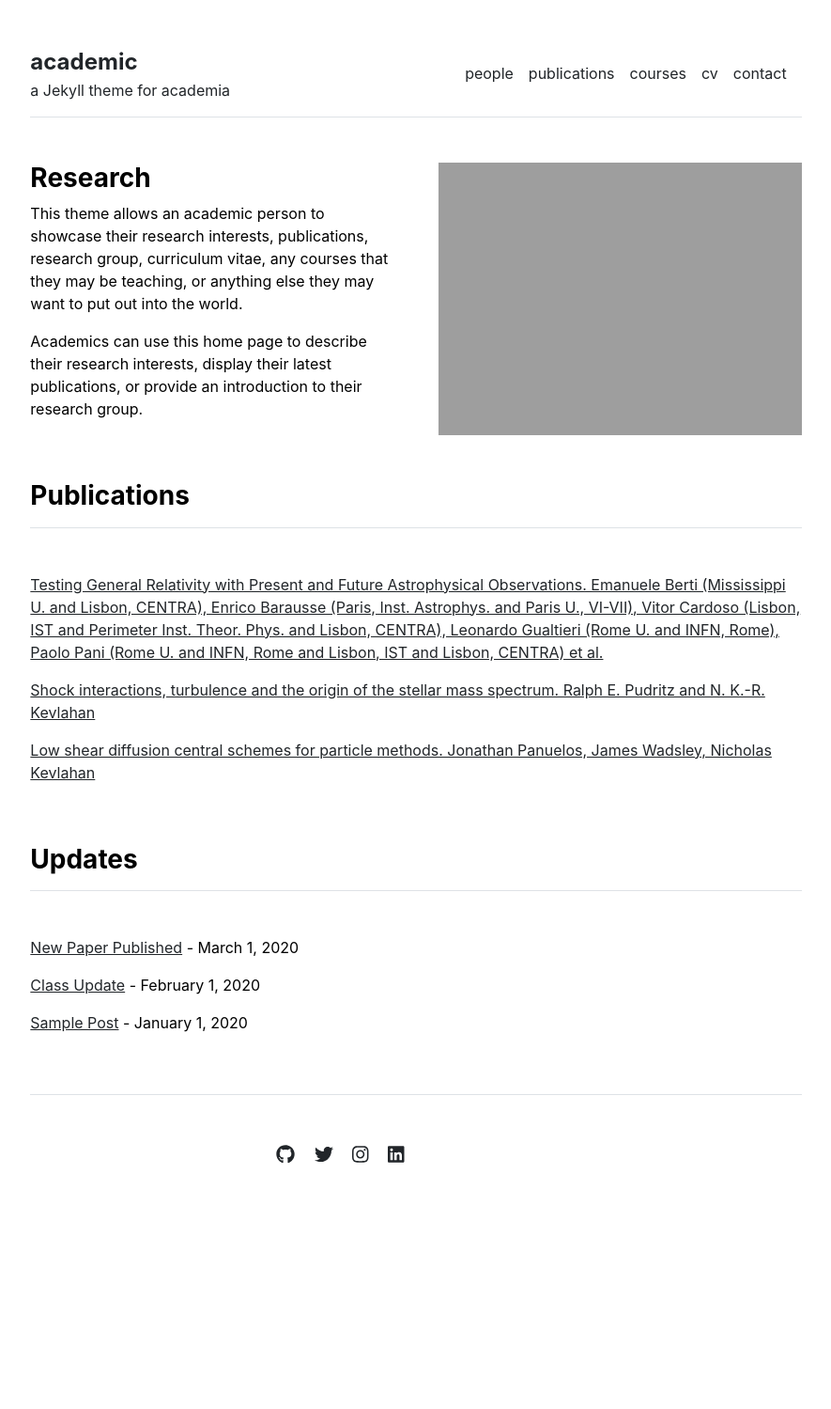
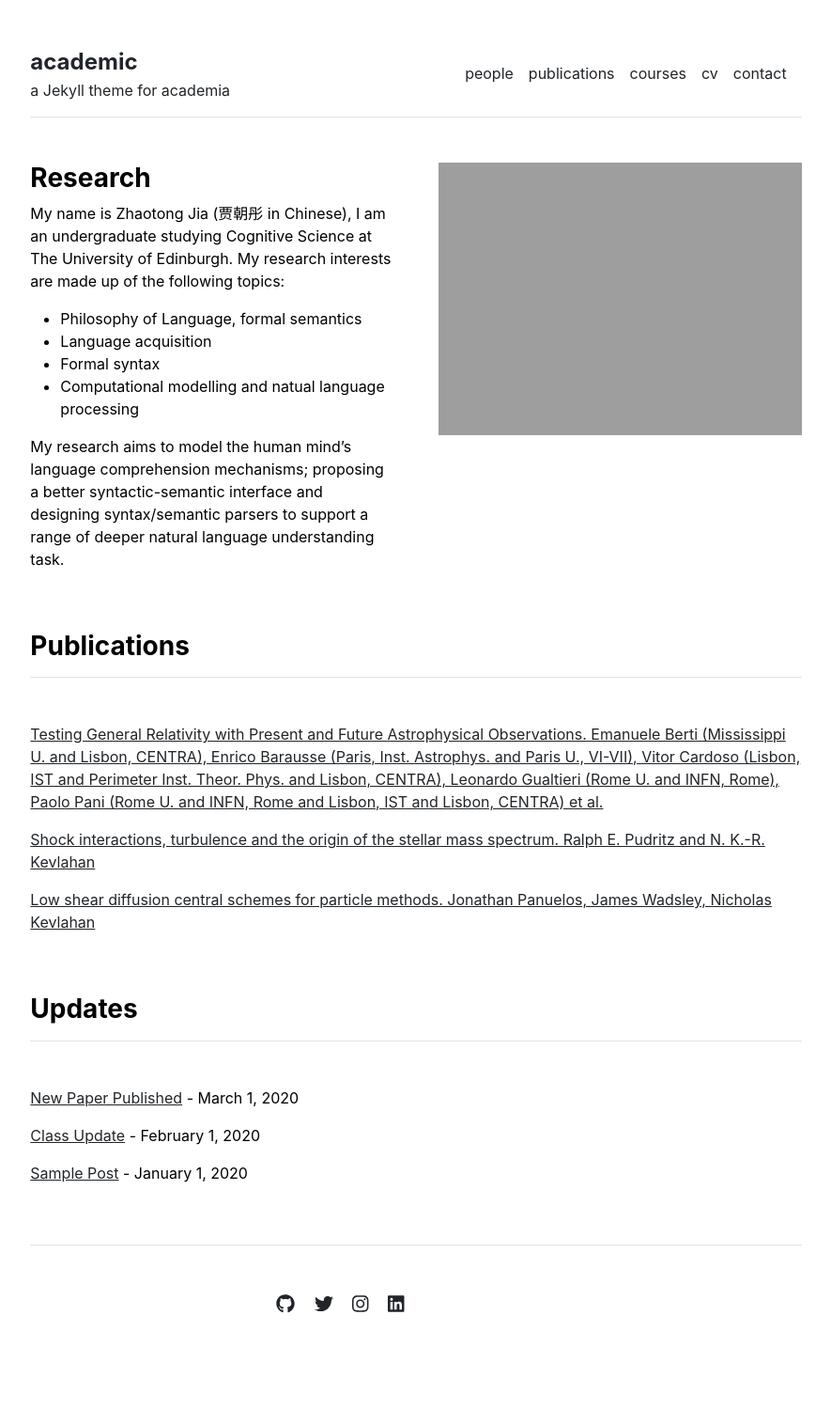
Before and after one commit to chotong/chotong.github.io, a Jekyll site: the page built from docs/index.md, in a window 1280 px wide. Shown: the whole page at 94% size, without its empty margins (197-1082 px from the left). Built offline with Jekyll 4.4.1, drawn with Linux system fonts in a browser that asks for light colours; before the commit the page ends 1339 px from its top, so only the background shows below that.

Commit message:
Update index.md

```diff
--- a/docs/index.md
+++ b/docs/index.md
@@ -3,6 +3,11 @@ layout: home
 title: "Home"
 ---
 
-This theme allows an academic person to showcase their research interests, publications, research group, curriculum vitae, any courses that they may be teaching, or anything else they may want to put out into the world.
+My name is Zhaotong Jia (贾朝彤 in Chinese), I am an undergraduate studying Cognitive Science at The University of Edinburgh. My research interests are made up of the following topics:
 
-Academics can use this home page to describe their research interests, display their latest publications, or provide an introduction to their research group.
+- Philosophy of Language, formal semantics
+- Language acquisition
+- Formal syntax
+- Computational modelling and natual language processing
+
+My research aims to model the human mind's language comprehension mechanisms; proposing a better syntactic-semantic interface and designing syntax/semantic parsers to support a range of deeper natural language understanding task.
```
